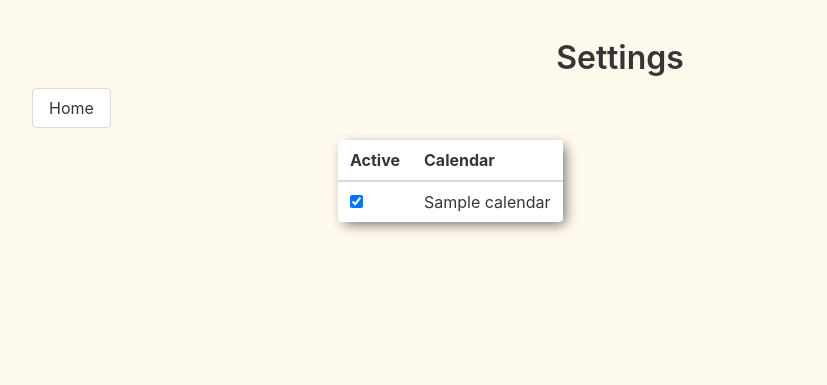
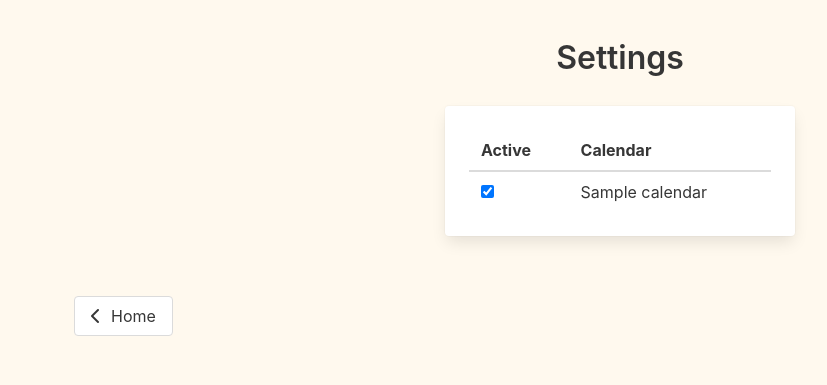
Before and after one commit to HelloThisIsFlo/AlwaysOnTime, a Django app: template alwaysontime/timers/templates/settings.html in a window 1280 px wide. Shown: the top 385 px of the page, without its empty margins (20-847 px from the left). Run offline with Django 4.2, Linux system fonts and the light colour scheme; the template is opened without the code that fills it: values that come from a table or form of the project are taken from there, others are empty; tables that the repository leaves empty hold one stand-in row (values such as "Sample post"); data that the repository does not hold is empty; some libraries are stand-ins or nearby versions.

Commit message:
Add style

```diff
--- a/alwaysontime/timers/templates/settings.html
+++ b/alwaysontime/timers/templates/settings.html
@@ -7,60 +7,59 @@
     <meta http-equiv="X-UA-Compatible" content="ie=edge">
     <title>Always On Time</title>
     <link rel="stylesheet" href="https://cdn.jsdelivr.net/npm/bulma@0.9.3/css/bulma.min.css">
-    <link rel="stylesheet" href="https://use.fontawesome.com/releases/v5.15.4/css/all.css"
-          integrity="sha384-DyZ88mC6Up2uqS4h/KRgHuoeGwBcD4Ng9SiP4dIRy0EXTlnuz47vAwmeGwVChigm" crossorigin="anonymous">
+    <script src="https://kit.fontawesome.com/2e085ce7bf.js" crossorigin="anonymous"></script>
     <style>
+        /* Main */
         * {
             box-sizing: border-box;
         {#outline: 1px solid #f00 !important;#}
-        }
-
-        .timer {
-            margin: 30px;
-            width: auto;
-        }
-
-        @media (min-width: 500px) {
-            .timer {
-                margin: 30px;
-                width: 290px;
-            }
-        }
-
-        .title {
-            padding-top: 40px;
-
         }
 
         html {
             background-color: #fff9ee;
         }
 
-        .container {
-            margin-bottom: 100px;
+        /* Title */
+        .title {
+            padding-top: 40px;
         }
 
+
+        /* Calendars section */
         .calendars {
-            border-radius: 4px;
-            box-shadow: 4px 4px 13px -2px dimgrey;
+            margin: 30px;
+            width: auto;
+        }
 
+        @media (min-width: 500px) {
+            .calendars {
+                margin: 30px auto;
+                width: 350px;
+            }
+        }
+
+
+        /* Home button */
+        .button {
+            margin-top: 30px;
+            margin-left: 30px;
+            margin-bottom: 50px
+        }
+
+        .fas,
+        .far {
+            padding-right: 10px;
         }
     </style>
 </head>
 <body>
 <div class="container">
 
-    <div class="columns is-centered is-mobile">
-        <div class="column">
     <h1 class="title has-text-centered">Settings</h1>
-        </div>
-    </div>
-    <div class="columns is-mobile">
-        <a href="{% url 'index' %}" class="button">Home</a>
-    </div>
-    <div class="columns is-centered is-mobile">
-        <div class="column is-half">
-            <table class="calendars table">
+    <div class="calendars card">
+        <div class="card-content">
+            <div class="content">
+                <table class="table">
                     <thead>
                     <tr>
                         <th>Active</th>
@@ -86,6 +85,8 @@
                 </table>
             </div>
         </div>
+    </div>
+    <a href="{% url 'index' %}" class="button"><i class="fas fa-chevron-left"></i>Home</a>
 </div>
 <div class="debug"></div>
 <script>
```
Also changed, not shown: alwaysontime/timers/templates/index.html (+33 -24 lines), alwaysontime/todo.md (+6 -0 lines). Lines whose indentation alone changed are shown as unchanged.
